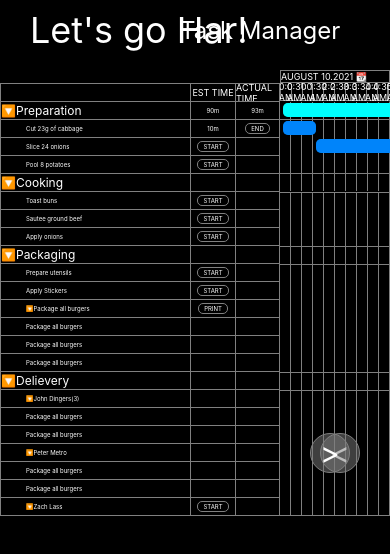
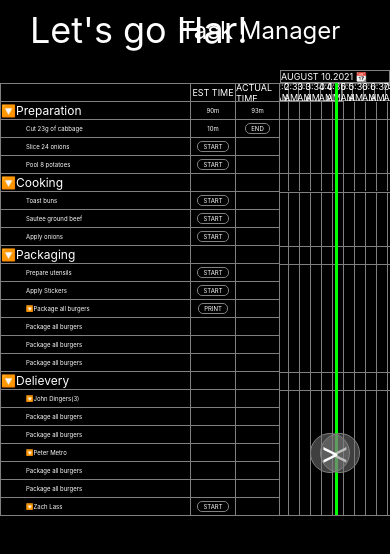
Before and after one commit to cryptoservices115200/apostle-mobile-new, a React Native app: screen / in a window 390 px wide. Shown: the top 554 px of the page. Built offline with nearby package versions, Linux system fonts and the light colour scheme.

Commit message:
timeline feature

```diff
--- a/component/TaskSchedular1/index.js
+++ b/component/TaskSchedular1/index.js
@@ -28,8 +28,8 @@ const borderTop_Temp = {
     borderStyle: 'solid',
     borderTopColor: 'gray'
 }
-
-const currentTimePos = 500
+var today = new Date();
+let currentTimePos = (today.getHours() * 3600 + today.getMinutes() * 60 + today.getSeconds()) /3600
 
 var chart = {
     milestones: [
@@ -144,7 +144,6 @@ export default class TaskSchedular extends React.Component {
             width: Dimensions.get('window').width,
             height: Dimensions.get('window').height,
         })
-      console.log(width)
         this.setState({
             scrollWidth: width - step1,
             scrollMargin: 0,
@@ -154,7 +153,7 @@ export default class TaskSchedular extends React.Component {
             yPos ++;
             return ({
                 id: (Math.random() * 10000).toString(),
-                x: (new Date(lane.start) - new Date('2019-06-21T07:00:00.000Z')) / 100000000 / 3.6 * width * 10,
+                x: (new Date(lane.start) - new Date('2019-06-21T00:00:00.000Z')) / 100000000 / 3.6 * width * 10,
                 y: (yPos) * sHeight,
                 marginX: (new Date(lane.startB) - new Date(lane.start)) / 100000000 / 3.6 * width * 10,
                 width1: (new Date(lane.end) - new Date(lane.start)) / 100000000 / 3.6 * width * 10,
@@ -165,7 +164,7 @@ export default class TaskSchedular extends React.Component {
                     yPos ++;
                     return ({
                         id: (Math.random() * 10000).toString(),
-                        x: (new Date(sublane.start) - new Date('2019-06-21T07:00:00.000Z')) / 100000000 / 3.6 * width * 10,
+                        x: (new Date(sublane.start) - new Date('2019-06-21T00:00:00.000Z')) / 100000000 / 3.6 * width * 10,
                         y: (yPos) * sHeight,
                         marginX: (new Date(sublane.startB) - new Date(sublane.start)) / 100000000 / 3.6 * width * 10,
                         width1: (new Date(sublane.end) - new Date(sublane.start)) / 100000000 / 3.6 * width * 10,
@@ -179,7 +178,10 @@ export default class TaskSchedular extends React.Component {
         this.setState({
             barData: temp
         })
-
+        console.log(currentTimePos * (width - step1) / 5)
+        this.setState({
+            hPos: ((currentTimePos) * (width - step1) / 5 * -1 + (width - step1) / 2)
+        })
 
     }
     render() {
@@ -537,7 +539,7 @@ export default class TaskSchedular extends React.Component {
 
                         </DNDGrid>
 
-                        <CurrentTimeLine left={currentTimePos} style={{ marginLeft: this.state.hPos,}}/>
+                        <CurrentTimeLine left={currentTimePos * ((width - step1) / 5)} style={{ marginLeft: this.state.hPos,}}/>
 
                         <View style={{position: 'absolute', marginLeft: this.state.hPos, marginTop: fontSizeLg * 1.5, width: width, height: 1000, display: 'flex'}}>
                             {/* <Moving /> */}
@@ -810,7 +812,7 @@ const DNDGrid = styled.View`
     background-color: #00000000;
     width: ${props => props.width - step1};
     height: 1000;
-    // ${borderTop}
+    ${borderTop}
     ${borderRight}
 `;
 
```
